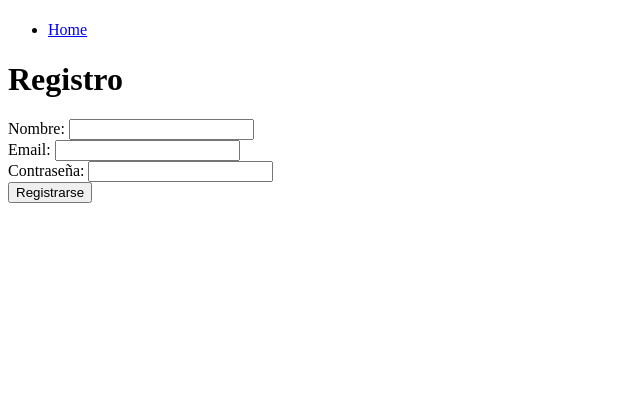
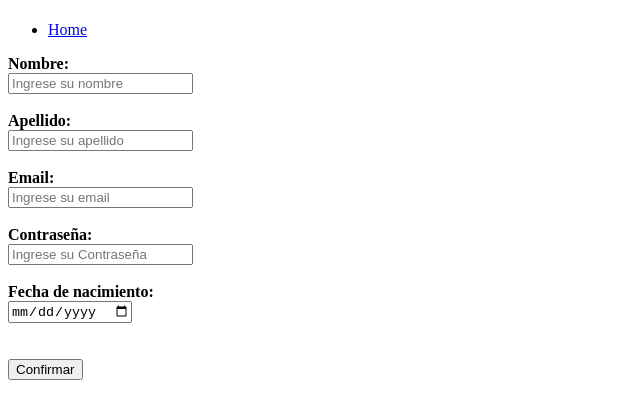
Before and after one commit to octaviorb91/aplicacionesWeb, a plain HTML site: page ecommerce/index.html in a window 1280 px wide. Shown: the whole page, without its empty margins (0-640 px from the left). Drawn offline with Linux system fonts and the light colour scheme.

Commit message:
index.html

```diff
--- a/ecommerce/index.html
+++ b/ecommerce/index.html
@@ -16,18 +16,52 @@
             </li>
         </ul>
     </nav>
-    <h1>Registro</h1>
-    <form action="">
-        <label for="name">Nombre:</label>
-        <input type="text" id="name" name="name" required>
-        <br>
-        <label for="email">Email:</label>
-        <input type="email" id="email" name="email" required>
-        <br>
-        <label for="password">Contraseña:</label>
-        <input type="password" id="password" name="password" required>
-        <br>
-        <button type="submit">Registrarse</button>
+    <form action="" method="post">
+        <div>
+            <label for="txtNombre">
+                <b>Nombre:</b>
+            </label>
+            <br>
+            <input type="text" name="txtNombre" id="txtNombre" placeholder="Ingrese su nombre" required>
+            <br><br>
+            <label for="txtApellido">
+                <b>Apellido:</b>
+            </label>
+            <br>
+            <input type="text" name="txtApellido" id="txtApellido" placeholder="Ingrese su apellido" required>
+            <br><br>
+        </div>
+
+        <div>
+            <label for="txtEmail">
+                <b>Email:</b>
+            </label>
+            <br>
+            <input type="email" name="txtEmail" id="txtEmail" placeholder="Ingrese su email" required>
+            <br><br>
+            <label for="txtPass">
+                <b>Contraseña:</b>
+            </label>
+            <br>
+            <input type="password" name="txtPass" id="txtPass" placeholder="Ingrese su Contraseña" required>
+            <br><br>
+        </div>
+
+        <div>
+
+            <label for="date">
+                <b>Fecha de nacimiento:</b>
+            </label>
+            <br>
+            <input type="date" name="date" id="date" placeholder="Ingrese su fecha de nacimiento" required>
+
+        </div>
+
+        <div>
+            <br><br>
+            <input type="submit" value="Confirmar">
+        </div>
+
     </form>
 </body>
 
```
